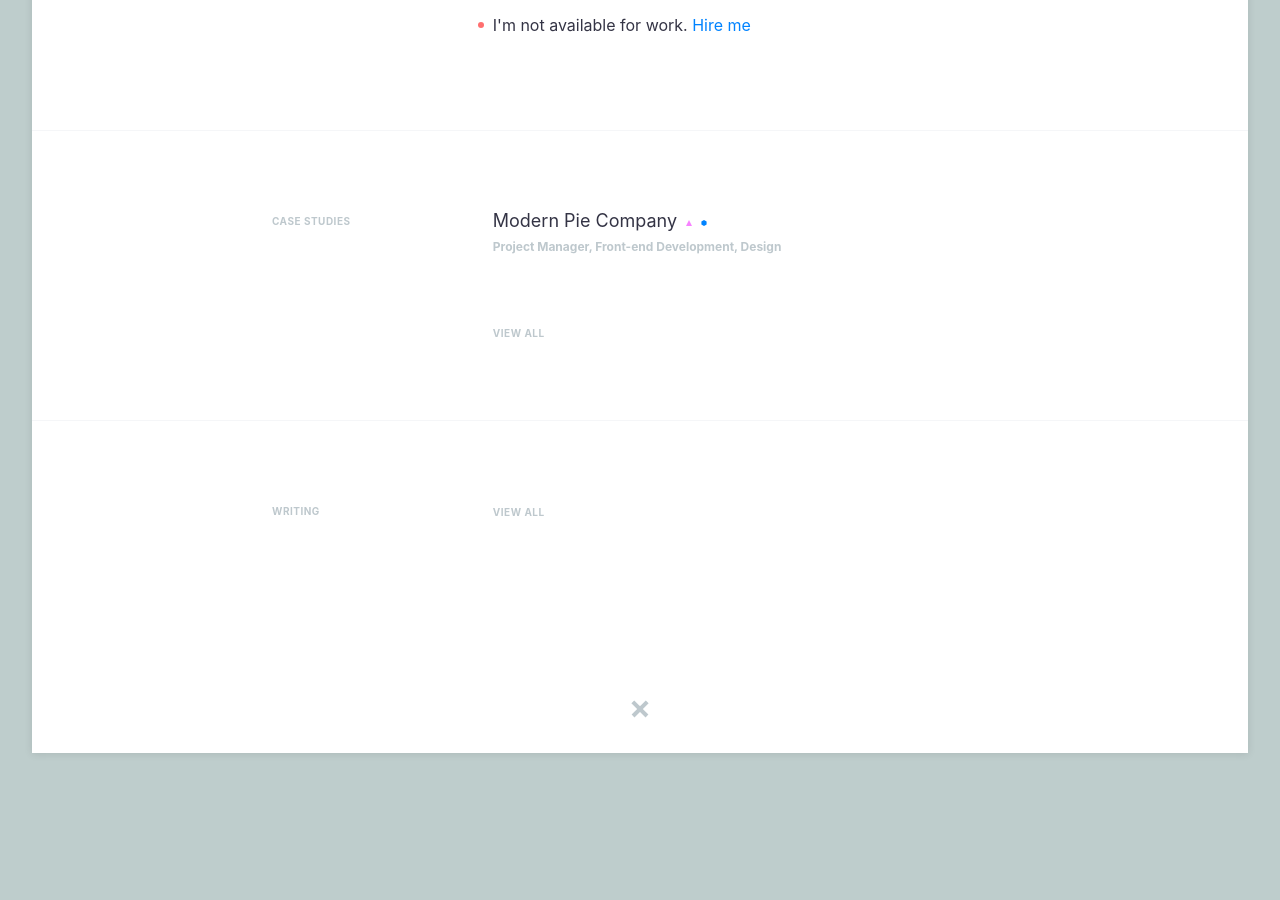
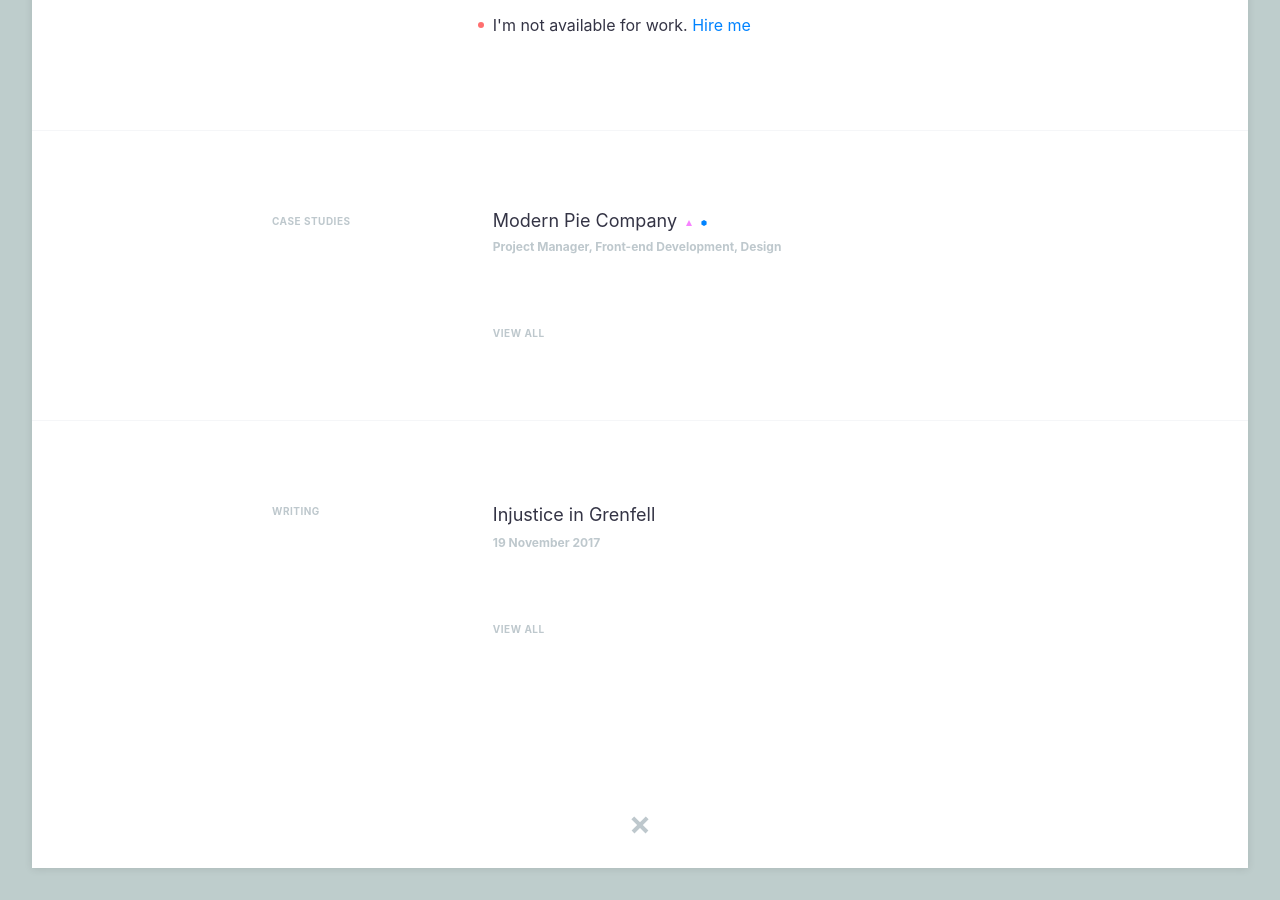
Before and after one commit to AleemRehman/AleemRehman.github.io, a Jekyll site: the page built from index.html, in a window 1280 px wide and 900 px high, scrolled down 1000 px. Built offline with Jekyll 4.4.1, drawn with Linux system fonts in a browser that asks for light colours; a file with an impossible date is left out; before the commit the page ends 1785 px from its top, so only the background shows below that.

Commit message:
changed name for file

```diff
--- a/_posts/2017-19-11-Injustice.markdown
+++ b/_posts/2017-11-19-Injustice.markdown
@@ -2,7 +2,7 @@
 layout: post
 type: "post"
 title:  "Injustice in Grenfell"
-date:   2017-19-11
+date:   2017-11-19
 categories: jekyll liquid
 canonical: "Blog post"
 description: "The injustice shown before, during and after the Grenfell disaster."
```
